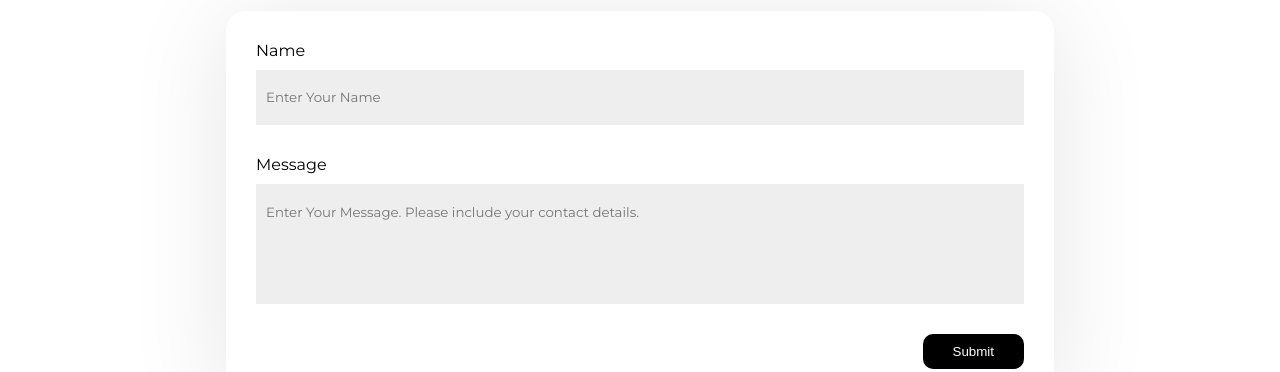
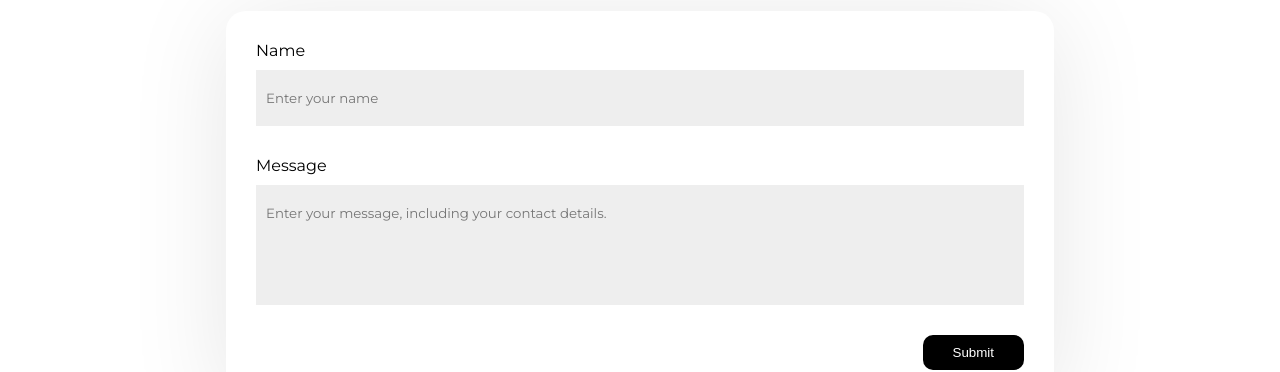
Before and after one commit to farhanazulaikha/my-portfolio, a React (Vite) app: page / in a window 1280 px wide. Shown: the part 1584-1956 px from the top of the page. Built offline with nearby package versions, Linux system fonts and the light colour scheme.

Commit message:
add environment variables, exclude certain files and fix contact form

```diff
--- a/package.json
+++ b/package.json
@@ -14,7 +14,6 @@
     "react": "^18.2.0",
     "react-dom": "^18.2.0",
     "react-icons": "^5.0.1",
-    "react-router-hash-link": "^2.4.3",
     "react-scroll": "^1.9.0",
     "react-typed": "^2.0.12"
   },
@@ -22,6 +21,7 @@
     "@types/react": "^18.2.43",
     "@types/react-dom": "^18.2.17",
     "@vitejs/plugin-react": "^4.2.1",
+    "dotenv": "^16.4.4",
     "eslint": "^8.55.0",
     "eslint-plugin-react": "^7.33.2",
     "eslint-plugin-react-hooks": "^4.6.0",
--- a/src/assets/projects.js
+++ b/src/assets/projects.js
@@ -1,4 +1,4 @@
-import project1Img from '../assets/images/cute-duck.jpg';
+import project1Img from '../assets/images/project-1.png';
 import project2Img from '../assets/images/project-2.png';
 import project3Img from '../assets/images/project-3.png';
 
--- a/src/assets/styles/contact.css
+++ b/src/assets/styles/contact.css
@@ -33,7 +33,7 @@ form {
     margin-bottom: 10px;
 }
 
-::placeholder {
+textarea, input {
     font-family: Montserrat, Arial;
 }
 
--- a/src/components/Contact.jsx
+++ b/src/components/Contact.jsx
@@ -13,15 +13,12 @@ export default function Contact() {
     const handleName = (e) => {
         setFullName(e.target.value);
     }
-
     const handleMessage = (e) => {
         setMessage(e.target.value);
     }
-
-
     const handleSubmit = (e) => {
         e.preventDefault();
-        emailjs.sendForm('service_ccervjr', 'template_wgaxhge', form.current, 'uNpp6Oe7kZ4Brkcxb')
+        emailjs.sendForm(import.meta.env.VITE_SERVICE_ID, import.meta.env.VITE_TEMPLATE_ID, form.current, import.meta.env.VITE_USER_ID)
     }
 
     return (
@@ -31,11 +28,11 @@ export default function Contact() {
                 <form onSubmit={handleSubmit} ref={form}>
                     <div className="form-field">
                         <label htmlFor="name" className="label-field">Name</label>
-                        <input type="text" name="fullName" value={fullName} onChange={handleName} required placeholder="Enter Your Name" className="input-field"></input>
+                        <input type="text" name="fullName" value={fullName} onChange={handleName} required placeholder="Enter your name" className="input-field"></input>
                     </div>
                     <div className="form-field">
                         <label htmlFor="message" className="label-field">Message</label>
-                        <textarea value={message} name="message" onChange={handleMessage} placeholder="Enter Your Message. Please include your contact details." required className="input-field"></textarea>
+                        <textarea value={message} name="message" onChange={handleMessage} placeholder="Enter your message, including your contact details." required className="input-field"></textarea>
                     </div>
                     <div className="submit-button">
                         <button id="openModal" type="submit">Submit</button>
```
Also changed, not shown: 2 other files (tests, documents, lock files or other folders).
